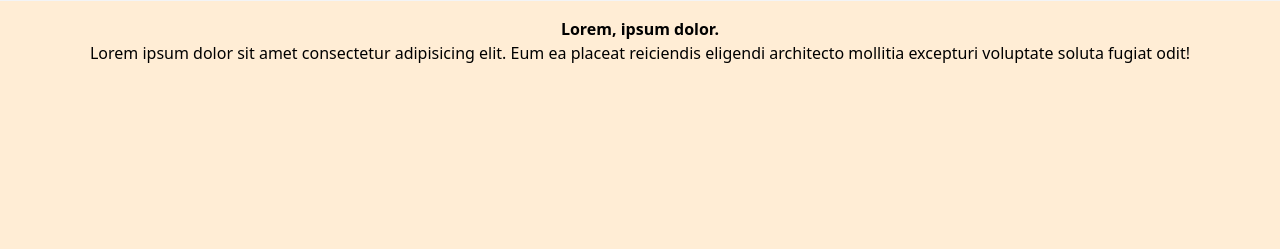
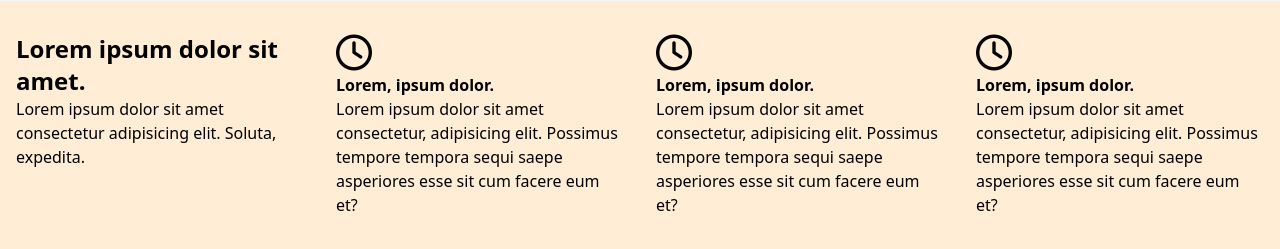
Before and after one commit to aandfs/tailwind-tes, a PHP site: page / in a window 1280 px wide. Shown: the part 949-1198 px from the top of the page. Before the commit the page ends 1012 px from the top, so only its background shows below. Run offline with PHP 8.4, Linux system fonts and the light colour scheme; some libraries are stand-ins or nearby versions.

Commit message:
Update index.php

```diff
--- a/index.php
+++ b/index.php
@@ -75,6 +75,7 @@
                         <p>Lorem ipsum dolor sit amet consectetur adipisicing elit. Dignissimos, vero?</p>
                     </div>
                 </div>
+
                 <div class="col-span-2">
                     <div class="grid grid-cols-3">
                         <img class="w-fit h-40 p-2" src="https://source.unsplash.com/random/featured/?logo" class="bg-cover w-screen h-fit" alt="">
@@ -91,12 +92,85 @@
 
     <section class="bg-orange-100">
         <div class="container mx-auto py-4">
-            <h2 class="text-center font-bold">Lorem, ipsum dolor.</h2>
-            <p class="text-center">Lorem ipsum dolor sit amet consectetur adipisicing elit. Eum ea placeat reiciendis eligendi architecto mollitia excepturi voluptate soluta fugiat odit!</p>
+            <div class="grid grid-cols-4">
+                <div class="p-4">
+                    <h3 class="font-bold text-2xl">Lorem ipsum dolor sit amet.</h3>
+                    <p>Lorem ipsum dolor sit amet consectetur adipisicing elit. Soluta, expedita.</p>
+                </div>
 
+                <div class="p-4">
+                    <div>
+                        <i class="fa-regular fa-clock text-4xl"></i>
+                        <h3 class="font-bold">Lorem, ipsum dolor.</h3>
+                        <p>Lorem ipsum dolor sit amet consectetur, adipisicing elit. Possimus tempore tempora sequi saepe asperiores esse sit cum facere eum et?</p>
+                    </div>
+                </div>
 
+                <div class="p-4">
+                    <div>
+                        <i class="fa-regular fa-clock text-4xl"></i>
+                        <h3 class="font-bold">Lorem, ipsum dolor.</h3>
+                        <p>Lorem ipsum dolor sit amet consectetur, adipisicing elit. Possimus tempore tempora sequi saepe asperiores esse sit cum facere eum et?</p>
+                    </div>
+                </div>
+
+                <div class="p-4">
+                    <div>
+                        <i class="fa-regular fa-clock text-4xl"></i>
+                        <h3 class="font-bold">Lorem, ipsum dolor.</h3>
+                        <p>Lorem ipsum dolor sit amet consectetur, adipisicing elit. Possimus tempore tempora sequi saepe asperiores esse sit cum facere eum et?</p>
+                    </div>
+                </div>
+            </div>
         </div>
     </section>
+
+    <!-- <section class="bg-gray-100">
+        <div class="container mx-auto py-4">
+            <h3>About Us</h3>
+            <p>Lorem ipsum dolor sit amet.</p>
+            <div class="grid grid-cols-2">
+                <div>
+                    <div class="grid grid-cols-2">
+                        <div>
+                            <h3>1. Lorem, ipsum dolor.</h3>
+                            <p>Lorem ipsum dolor, sit amet consectetur adipisicing elit. Debitis suscipit vero inventore, commodi impedit laboriosam. Quod ipsum enim fugiat esse!</p>
+                        </div>
+                        <div>
+                            <h3>2. Lorem, ipsum dolor.</h3>
+                            <p>Lorem ipsum dolor, sit amet consectetur adipisicing elit. Debitis suscipit vero inventore, commodi impedit laboriosam. Quod ipsum enim fugiat esse!</p>
+                        </div>
+                        <div>
+                            <h3>3. Lorem, ipsum dolor.</h3>
+                            <p>Lorem ipsum dolor, sit amet consectetur adipisicing elit. Debitis suscipit vero inventore, commodi impedit laboriosam. Quod ipsum enim fugiat esse!</p>
+                        </div>
+                        <div>
+                            <h3>4. Lorem, ipsum dolor.</h3>
+                            <p>Lorem ipsum dolor, sit amet consectetur adipisicing elit. Debitis suscipit vero inventore, commodi impedit laboriosam. Quod ipsum enim fugiat esse!</p>
+                        </div>
+                    </div>
+                </div>
+
+                <div>
+                    <div class="grid grid-cols-2">
+                        <div>
+                            <img class="w-full h-60 p-2" src="https://source.unsplash.com/random/featured/?logo" class="bg-cover" alt="">
+                        </div>
+                        <div>
+                            <img class="h-30 p-2" src="https://source.unsplash.com/random/featured/?logo" class="bg-cover" alt="">
+                        </div>
+                        <div>
+                            <img class="h-30 p-2" src="https://source.unsplash.com/random/featured/?logo" class="bg-cover" alt="">
+                        </div>
+                        <div>
+                            <img class="h-60 p-2" src="https://source.unsplash.com/random/featured/?logo" class="bg-cover" alt="">
+                        </div>
+
+                    </div>
+                </div>
+            </div>
+        </div>
+    </section> -->
 
 
 </body>
```
